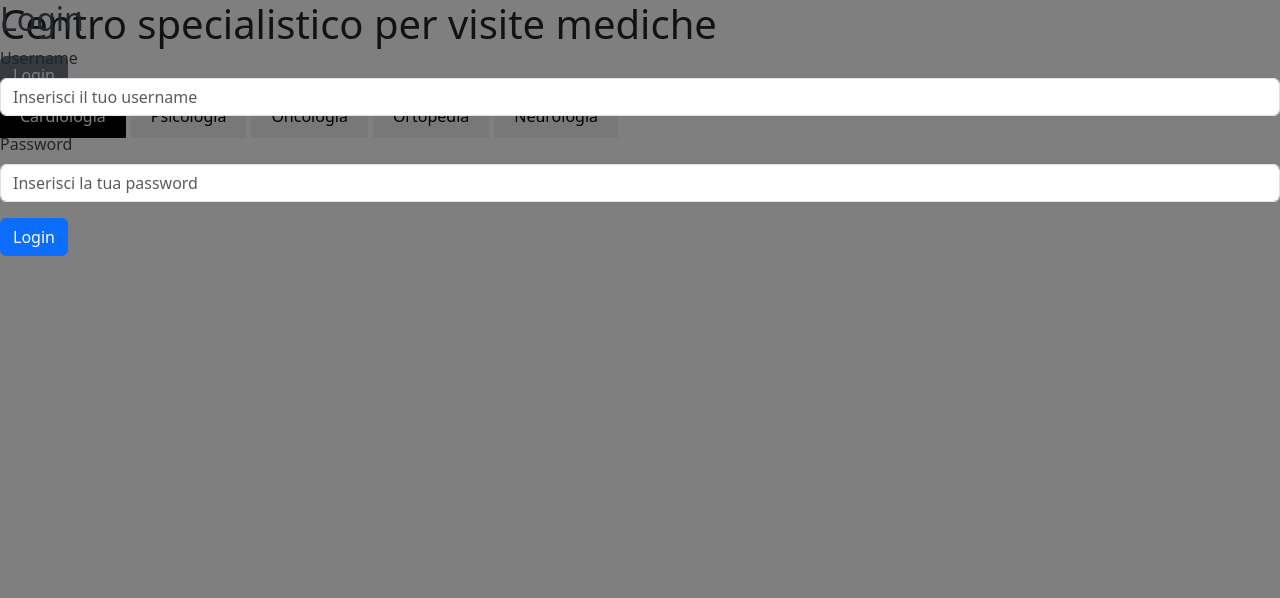
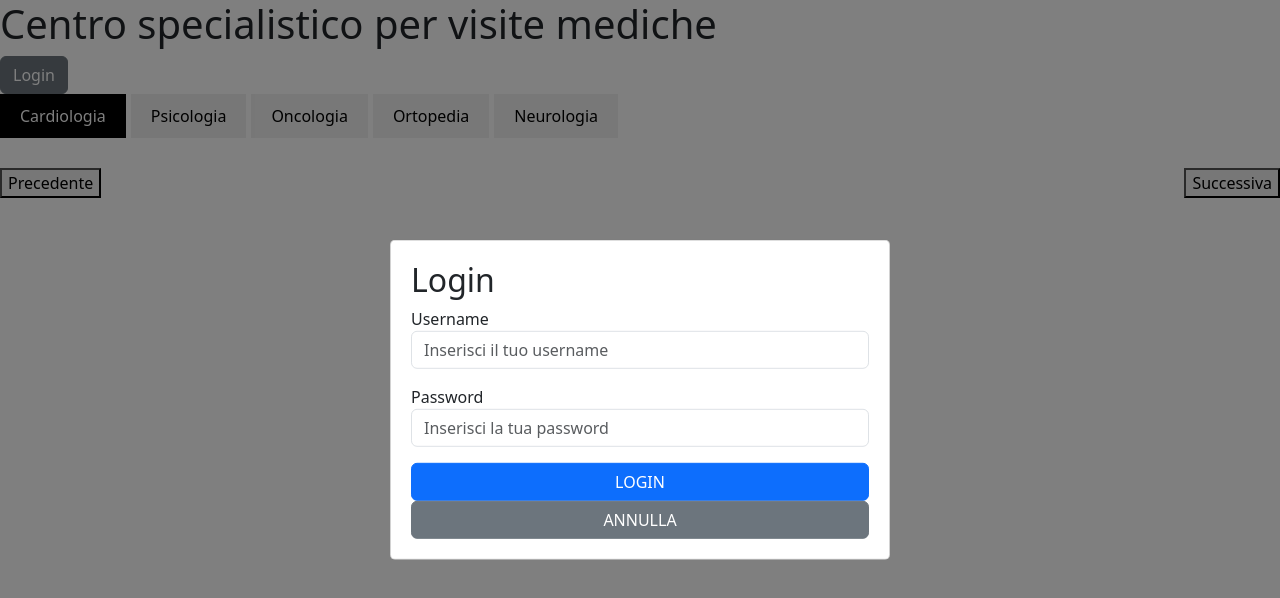
Before and after one commit to FabioConte06/5B_ContessottoBaezPinto_VisiteSpecialistiche, a website with bundled scripts: page public/index.html in a window 1280 px wide. Both pictures are taken after a click on the button "Login". Built offline with nearby package versions, Linux system fonts and the light colour scheme; files whose address does not match are found by name.

Commit message:
bootstrap

```diff
--- a/public/index.html
+++ b/public/index.html
@@ -10,20 +10,20 @@
     <body>
         <h1>Centro specialistico per visite mediche</h1>
 
+        <button id="showLoginButton" class="btn btn-secondary">Login</button>
 
-        <button id="showLoginButton" class="btn btn-secondary">Login</button>
-        <!-- Modulo di Login -->
         <div id="login" class="modal">
-            <h2>Login</h2>
-            <div class="mb-3">
-                <label for="username" class="form-label">Username</label>
-                <input type="text" id="username" class="form-control" placeholder="Inserisci il tuo username">
+            <div class="modal-content">
+                <h2>Login</h2>
+                <div class="mb-3">
+                    Username<input type="text" id="username" class="form-control" placeholder="Inserisci il tuo username">
+                </div>
+                <div class="mb-3">
+                    Password<input type="password" id="password" class="form-control" placeholder="Inserisci la tua password">
+                </div>
+                <button id="login-button" class="btn btn-primary">LOGIN</button>
+                <button type="button" class="btn btn-secondary" id="NULL">ANNULLA</button>
             </div>
-            <div class="mb-3">
-                <label for="password" class="form-label">Password</label>
-                <input type="password" id="password" class="form-control" placeholder="Inserisci la tua password">
-            </div>
-            <button id="login-button" class="btn btn-primary">Login</button>
         </div>
 
         <div id="form" class="container"></div>
--- a/public/login.js
+++ b/public/login.js
@@ -4,6 +4,7 @@ const loginPassword = document.getElementById("password");
 const openModalButton = document.getElementById("openModalButton");
 const loginModal = document.getElementById('login');
 const showLoginButton = document.getElementById("showLoginButton");
+const cancel = document.getElementById("NULL");
 
 const isLogged = sessionStorage.getItem("Logged") === "true";
 
@@ -16,6 +17,10 @@ if (isLogged) {
 showLoginButton.onclick = () => {
     loginModal.style.display = "block";
   };
+
+cancel.onclick = () => {
+  loginModal.style.display = "none";
+}
 
 // Funzione per il login
 const login = async (username, password) => {
```
